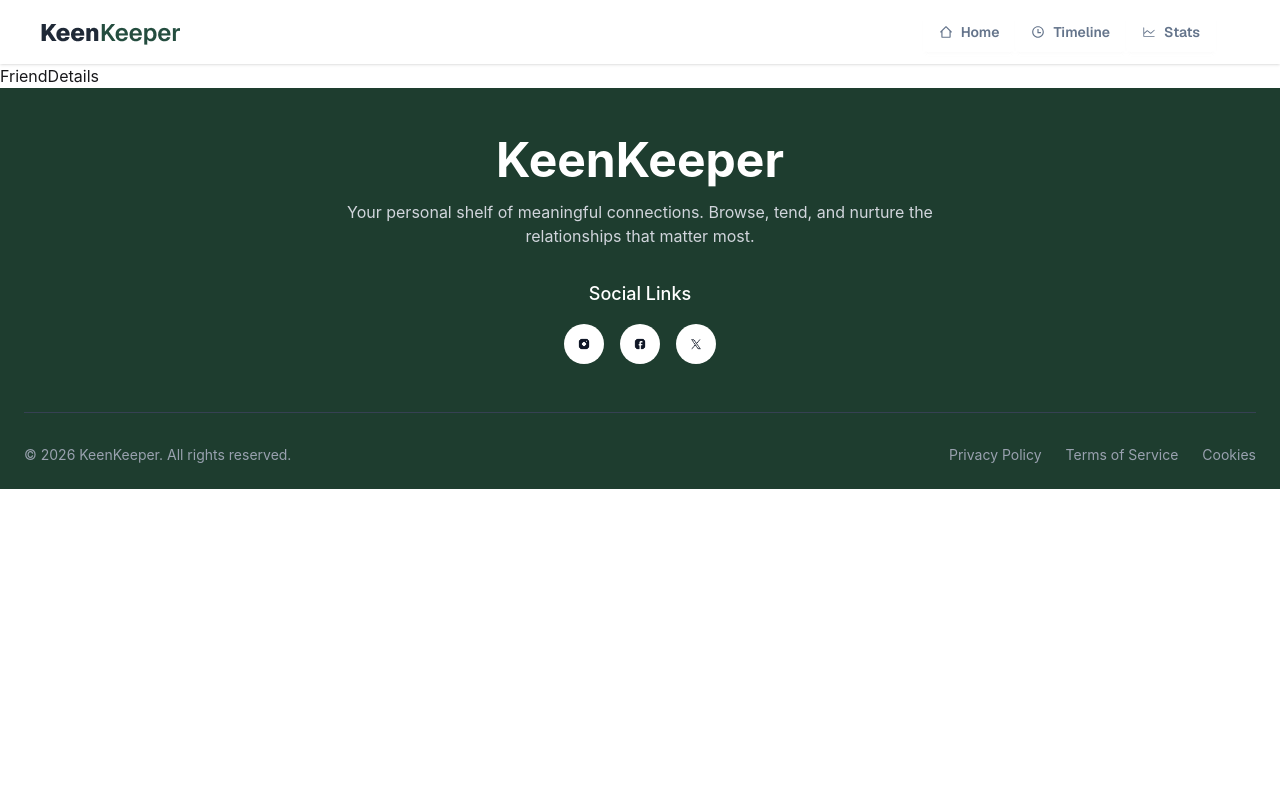
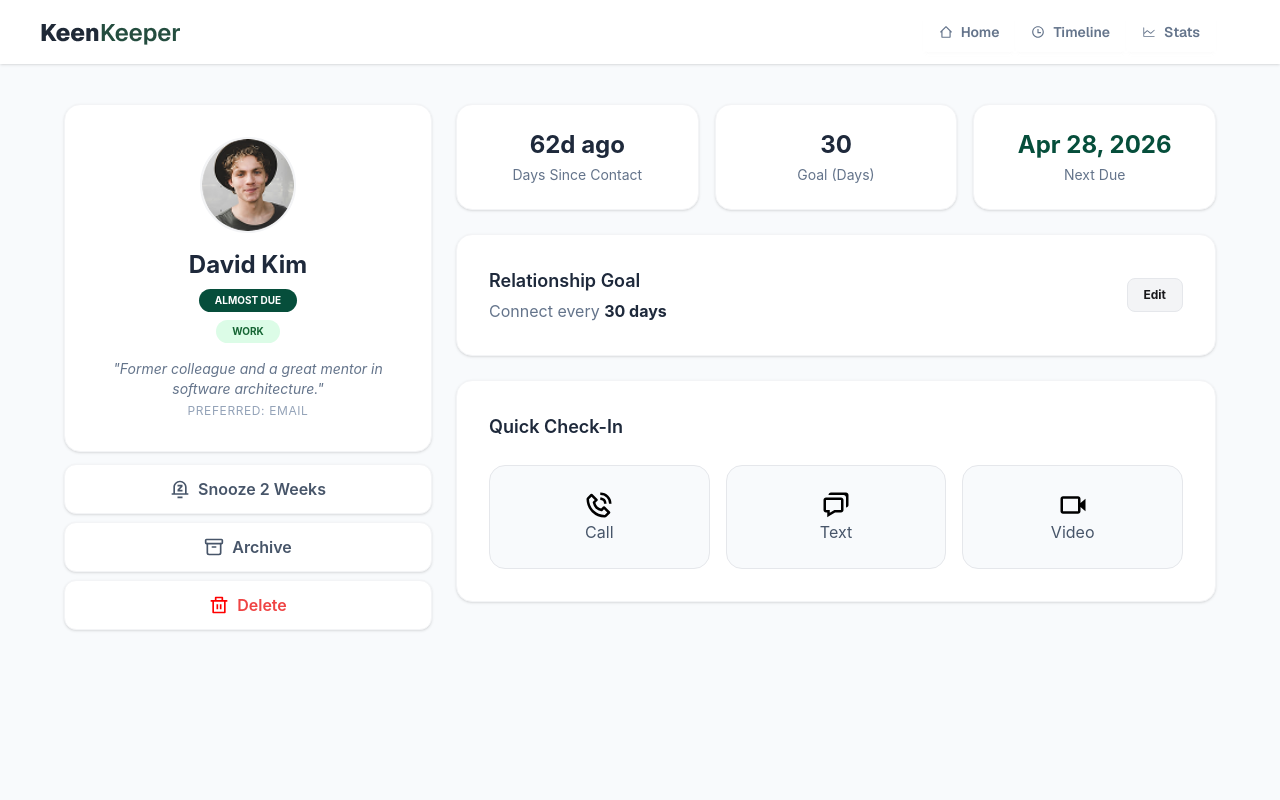
Before and after one commit to nishattasnim10/Keen-Keeper, a React (Vite) app: page /1 in a window 1280 px wide. Shown: the top 800 px of the page. Built offline with nearby package versions, Linux system fonts and the light colour scheme.

Commit message:
friend details + loading added

```diff
--- a/public/data.json
+++ b/public/data.json
@@ -3,123 +3,183 @@
         "id": 1,
         "name": "David Kim",
         "picture": "img/Ellipse 1.png",
+        "email": "david.kim@example.com",
         "days_since_contact": "62d ago",
+        "status": "Almost Due",
         "tags": [
             "WORK"
         ],
-        "status": "Almost Due"
+        "bio": "Former colleague and a great mentor in software architecture.",
+        "preferred_contact": "Email",
+        "goal": 30,
+        "next_due_date": "Apr 28, 2026"
     },
     {
         "id": 2,
         "name": "Emma Wilson",
         "picture": "img/Ellipse 2.png",
+        "email": "emma.wilson@family.com",
         "days_since_contact": "62d ago",
+        "status": "Overdue",
         "tags": [
             "FAMILY"
         ],
-        "status": "Overdue"
+        "bio": "My younger sister. Always shares the best travel stories.",
+        "preferred_contact": "Call",
+        "goal": 14,
+        "next_due_date": "Feb 27, 2026"
     },
     {
         "id": 3,
         "name": "Lisa Nakamura",
         "picture": "img/Ellipse 3.png",
+        "email": "lisa.n@workmail.com",
         "days_since_contact": "62d ago",
+        "status": "Overdue",
         "tags": [
             "WORK"
         ],
-        "status": "Overdue"
+        "bio": "UX Designer colleague. Met during the Tech-Summit 2024.",
+        "preferred_contact": "Text",
+        "goal": 30,
+        "next_due_date": "Mar 15, 2026"
     },
     {
         "id": 4,
         "name": "James Wright",
         "picture": "img/Ellipse 4.png",
+        "email": "james.travels@gmail.com",
         "days_since_contact": "62d ago",
+        "status": "Overdue",
         "tags": [
             "HOBBY",
             "TRAVEL"
         ],
-        "status": "Overdue"
+        "bio": "Hiking buddy. We explored the Northern mountains together.",
+        "preferred_contact": "Video",
+        "goal": 60,
+        "next_due_date": "Mar 10, 2026"
     },
     {
         "id": 5,
         "name": "David Kim",
         "picture": "img/Ellipse 5.png",
+        "email": "dkim.creative@example.com",
         "days_since_contact": "62d ago",
+        "status": "Overdue",
         "tags": [
             "WORK"
         ],
-        "status": "Overdue"
+        "bio": "Project manager at the previous agency. Expert in agile.",
+        "preferred_contact": "Email",
+        "goal": 30,
+        "next_due_date": "Feb 20, 2026"
     },
     {
         "id": 6,
         "name": "Emma Wilson",
         "picture": "img/Ellipse 6.png",
+        "email": "emma.w22@outlook.com",
         "days_since_contact": "62d ago",
+        "status": "On-Track",
         "tags": [
             "FAMILY"
         ],
-        "status": "On-Track"
+        "bio": "Cousin from Texas. Great at organizing family reunions.",
+        "preferred_contact": "Call",
+        "goal": 30,
+        "next_due_date": "May 15, 2026"
     },
     {
         "id": 7,
         "name": "Lisa Nakamura",
         "picture": "img/Ellipse 7.png",
+        "email": "lisa.art@web.com",
         "days_since_contact": "62d ago",
+        "status": "On-Track",
         "tags": [
             "WORK"
         ],
-        "status": "On-Track"
+        "bio": "Freelance illustrator. We collaborated on multiple UI projects.",
+        "preferred_contact": "Text",
+        "goal": 21,
+        "next_due_date": "May 05, 2026"
     },
     {
         "id": 8,
         "name": "James Wright",
         "picture": "img/Ellipse 8.png",
+        "email": "j.wright88@provider.com",
         "days_since_contact": "62d ago",
+        "status": "Almost Due",
         "tags": [
             "HOBBY",
             "TRAVEL"
         ],
-        "status": "Almost Due"
+        "bio": "Photography enthusiast. Met in a Japan photo-walk group.",
+        "preferred_contact": "Video",
+        "goal": 45,
+        "next_due_date": "Apr 25, 2026"
     },
     {
         "id": 9,
         "name": "Sarah Jenkins",
         "picture": "img/Ellipse 9.png",
+        "email": "s.jenkins@university.edu",
         "days_since_contact": "5d ago",
+        "status": "On-Track",
         "tags": [
             "COLLEGE"
         ],
-        "status": "On-Track"
+        "bio": "Roommate from university. Currently pursuing her PhD in AI.",
+        "preferred_contact": "Text",
+        "goal": 7,
+        "next_due_date": "Apr 24, 2026"
     },
     {
         "id": 10,
         "name": "Marcus Chen",
         "picture": "img/Ellipse 10.png",
+        "email": "marcus.dev@firm.com",
         "days_since_contact": "15d ago",
+        "status": "Almost Due",
         "tags": [
             "WORK"
         ],
-        "status": "Almost Due"
+        "bio": "Lead backend developer. We often discuss system design.",
+        "preferred_contact": "Email",
+        "goal": 20,
+        "next_due_date": "May 02, 2026"
     },
     {
         "id": 11,
         "name": "Chloe Zhao",
         "picture": "img/Ellipse 11.png",
+        "email": "chloe.zhao@lifestyle.com",
         "days_since_contact": "90d ago",
+        "status": "Overdue",
         "tags": [
             "TRAVEL"
         ],
-        "status": "Overdue"
+        "bio": "Met during a solo trip to Bali. Yoga teacher by profession.",
+        "preferred_contact": "Email",
+        "goal": 90,
+        "next_due_date": "Jan 15, 2026"
     },
     {
         "id": 12,
         "name": "Tariq Aziz",
         "picture": "img/Ellipse 12.png",
+        "email": "tariq.aziz@coding.com",
         "days_since_contact": "2d ago",
+        "status": "On-Track",
         "tags": [
             "HOBBY",
             "TRAVEL"
         ],
-        "status": "On-Track"
+        "bio": "Open source contributor. Loves building small CLI tools.",
+        "preferred_contact": "Video",
+        "goal": 7,
+        "next_due_date": "Apr 19, 2026"
     }
 ]
--- a/src/components/ui/FriendsCard.jsx
+++ b/src/components/ui/FriendsCard.jsx
@@ -1,8 +1,9 @@
 import React from 'react'
+import { Link } from 'react-router-dom';
 
 const FriendsCard = ({friend}) => {
   return (
-      <div  className="card bg-white shadow-sm border border-gray-100 rounded-2xl hover:shadow-md transition-shadow">
+      <Link to={`${friend.id}`} className="card bg-white shadow-sm border border-gray-100 rounded-2xl hover:shadow-md transition-shadow">
           <figure className="px-10 pt-10">
               <img
                   src={friend.picture}
@@ -37,7 +38,7 @@ const FriendsCard = ({friend}) => {
                   </span>
               </div>
           </div>
-      </div>
+      </Link>
   )
 }
 
--- a/src/hooks/UseFriends.jsx
+++ b/src/hooks/UseFriends.jsx
@@ -14,7 +14,7 @@ const UseFriends = () => {
       setTimeout(() => {
         setFriends(data);
         setLoading(false);
-      }, 2000);
+      }, 1000);
     };
 
     fetchData();
--- a/src/pages/fndDetails/FriendDetails.jsx
+++ b/src/pages/fndDetails/FriendDetails.jsx
@@ -1,6 +1,14 @@
 import React from 'react'
 import { useParams } from 'react-router'
 import UseFriends from '../../hooks/UseFriends';
+import { RiNotificationSnoozeLine } from "react-icons/ri";
+import { LuArchive } from "react-icons/lu";
+import { RiDeleteBinLine } from "react-icons/ri";
+import { BiPhoneCall } from "react-icons/bi";
+import { BiChat } from "react-icons/bi";
+import { BiVideo } from "react-icons/bi";
+import { PropagateLoader } from 'react-spinners';
+
 
 const FriendDetails = () => {
     const { id } = useParams();
@@ -13,9 +21,114 @@ const FriendDetails = () => {
     console.log(friends, 'friends from hook');
     console.log(expectedFriend, 'expected friend');
 
-  return (
-    <div>FriendDetails</div>
-  )
+    // loading
+
+    if (loading) {
+        return (
+            <div className="min-h-screen flex  justify-center items-center ">
+                <PropagateLoader color='#166534' />
+            </div>
+        );
+    }
+
+    return (
+        <div className="bg-[#F8FAFC] min-h-screen p-4 md:p-10 ">
+            <div className="max-w-6xl mx-auto grid grid-cols-1 lg:grid-cols-12 gap-6">
+
+                {/*Profile & Actions */}
+                <div className="lg:col-span-4 space-y-3">
+                    {/* Profile Card */}
+                    <div className="bg-white rounded-2xl p-8 shadow-sm text-center border border-gray-100">
+                        <img
+                            src={expectedFriend?.picture}
+                            alt={expectedFriend?.name}
+                            className="w-24 h-24 rounded-full mx-auto object-cover mb-4 border-2 border-gray-100"
+                        />
+                        <h2 className="text-2xl font-bold text-[#1E293B] mb-2">{expectedFriend?.name}</h2>
+
+                        <div className="flex flex-col items-center gap-2 mb-4">
+                            <span className={`px-4 py-1 rounded-full text-[10px] font-bold text-white uppercase ${expectedFriend?.status === "Overdue" ? "bg-[#EF4444]" : "bg-[#064E3B]"
+                                }`}>
+                                {expectedFriend?.status}
+                            </span>
+                            <span className="bg-[#DCFCE7] text-[#166534] text-[10px] font-bold px-4 py-1 rounded-full uppercase">
+                                {expectedFriend?.tags[0]}
+                            </span>
+                        </div>
+
+                        <p className="text-[#64748B] italic mb-1 text-sm">"{expectedFriend?.bio}"</p>
+                        <p className="text-[#94A3B8] text-xs uppercase tracking-wider">Preferred: {expectedFriend?.preferred_contact}</p>
+                    </div>
+
+                    {/* Action Buttons */}
+                    <div className="space-y-2">
+                        <button className="w-full bg-white hover:bg-gray-50 text-[#475569] font-semibold py-3 rounded-xl border border-gray-100 shadow-sm transition-all flex items-center justify-center gap-2 cursor-pointer">
+                            <RiNotificationSnoozeLine className="text-xl" />
+                            <span>Snooze 2 Weeks</span>
+                        </button>
+                        <button className="w-full bg-white hover:bg-gray-50 text-[#475569] font-semibold py-3 rounded-xl border border-gray-100 shadow-sm transition-all flex items-center justify-center gap-2 cursor-pointer">
+                            <LuArchive className="text-xl" />
+                            <span>Archive</span>
+                        </button>
+                        <button className="w-full bg-white hover:bg-red-50 text-[#EF4444] font-semibold py-3 rounded-xl border border-gray-100 shadow-sm transition-all flex items-center justify-center gap-2 cursor-pointer">
+                            <RiDeleteBinLine color='red' className="text-xl" />
+                            <span>Delete</span>
+                        </button>
+                    </div>
+                </div>
+
+                {/*Stats & Goals */}
+                <div className="lg:col-span-8 space-y-6">
+
+                    {/*Stats*/}
+                    <div className="grid grid-cols-1 md:grid-cols-3 gap-4">
+                        <div className="bg-white p-6 rounded-2xl shadow-sm border border-gray-100 text-center">
+                            <h3 className="text-2xl font-bold text-[#1E293B]">{expectedFriend?.days_since_contact}</h3>
+                            <p className="text-[#64748B] text-sm mt-1">Days Since Contact</p>
+                        </div>
+                        <div className="bg-white p-6 rounded-2xl shadow-sm border border-gray-100 text-center">
+                            <h3 className="text-2xl font-bold text-[#1E293B]">{expectedFriend?.goal}</h3>
+                            <p className="text-[#64748B] text-sm mt-1">Goal (Days)</p>
+                        </div>
+                        <div className="bg-white p-6 rounded-2xl shadow-sm border border-gray-100 text-center">
+                            <h3 className="text-2xl font-bold text-[#064E3B]">{expectedFriend?.next_due_date}</h3>
+                            <p className="text-[#64748B] text-sm mt-1">Next Due</p>
+                        </div>
+                    </div>
+
+                    {/* Relationship Goal Card */}
+                    <div className="bg-white p-8 rounded-2xl shadow-sm border border-gray-100 flex justify-between items-center">
+                        <div>
+                            <h3 className="text-lg font-semibold text-[#1E293B] mb-1">Relationship Goal</h3>
+                            <p className="text-[#64748B]">Connect every <span className="font-bold text-[#1E293B]">{expectedFriend?.goal} days</span></p>
+                        </div>
+                        <button className="bg-gray-100 hover:bg-gray-200 text-xs font-bold px-4 py-2 rounded-lg transition-colors border border-gray-200 cursor-pointer">
+                            Edit
+                        </button>
+                    </div>
+
+                    {/* Quick Check-In Card */}
+                    <div className="bg-white p-8 rounded-2xl shadow-sm border border-gray-100">
+                        <h3 className="text-lg font-semibold text-[#1E293B] mb-6">Quick Check-In</h3>
+
+                        {/* buttons */}
+                        <div className="grid grid-cols-1 md:grid-cols-3 gap-4 ">
+                            <button className="flex flex-col items-center justify-center p-6 bg-[#F8FAFC] hover:bg-[#F1F5F9] rounded-2xl border border-gray-200 transition-all  text-[#475569] cursor-pointer">
+                                <BiPhoneCall color='black' size={30} />Call
+                            </button>
+                            <button className="flex flex-col items-center justify-center p-6 bg-[#F8FAFC] hover:bg-[#F1F5F9] rounded-2xl border border-gray-200 transition-all  text-[#475569] cursor-pointer">
+                                <BiChat color='black' size={30} />Text
+                            </button>
+                            <button className="flex flex-col items-center justify-center p-6 bg-[#F8FAFC] hover:bg-[#F1F5F9] rounded-2xl border border-gray-200 transition-all  text-[#475569] cursor-pointer">
+                                <BiVideo color='black' size={30} />Video
+                            </button>
+                        </div>
+                    </div>
+
+                </div>
+            </div>
+        </div>
+    );
 }
 
 export default FriendDetails
```
